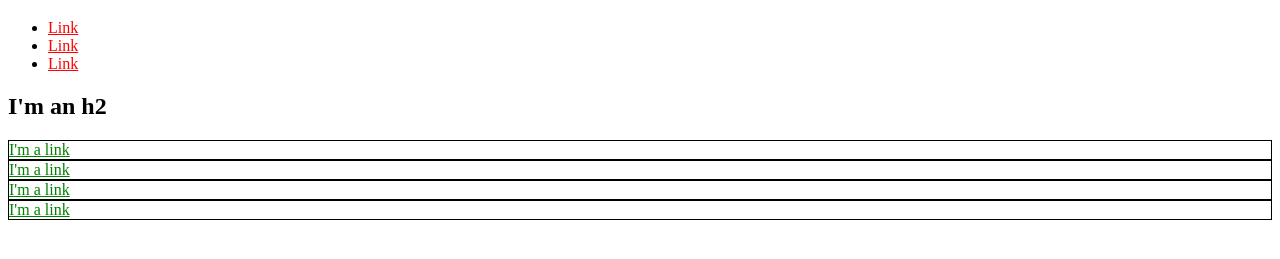
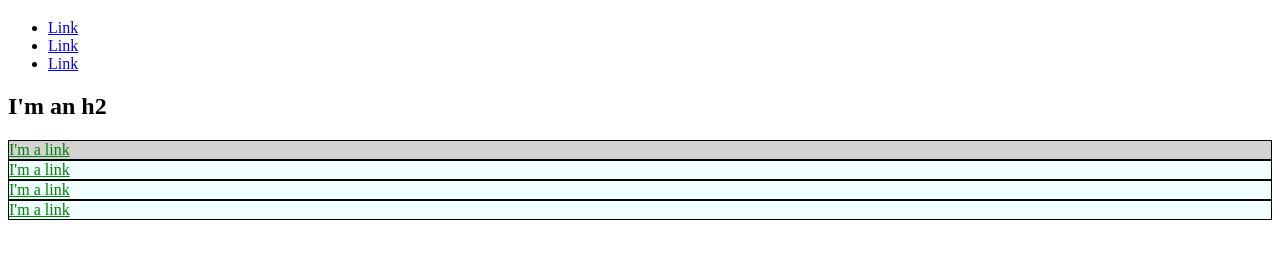
Before and after one commit to tl-b/tl-b.github.io, a plain HTML site: page index.html in a window 1280 px wide. Shown: the part 61-320 px from the top of the page. Drawn offline with Linux system fonts and the light colour scheme.

Commit message:
Style changes

```diff
--- a/index.html
+++ b/index.html
@@ -3,32 +3,54 @@
   <head>
     <title>Test Page: Don't Panic</title>
     <meta charset="utf-8">
+    <style>
+      #exec-bio {
+        background-color:  lightgray;
+      }
+
+      .bio-box {
+        border: 1px solid black;
+      }
+
+      .bio-box a {
+        color: green;
+      }
+
+      .obg {
+        border: 1px solid black;
+        background-color: orange;
+      }
+
+      .azurebg {
+        background-color: azure;
+      }
+    </style>
   </head>
   <body>
     <h1>I'm an h1</h1>
     <ul>
       <li>
-        <a href="https://example.com/" style="color: red;">Link</a>
+        <a href="https://example.com/">Link</a>
       </li>
       <li>
-        <a href="https://example.com/" style="color: red;">Link</a>
+        <a href="https://example.com/">Link</a>
       </li>
       <li>
-        <a href="https://example.com/" style="color: red;">Link</a>
+        <a href="https://example.com/">Link</a>
       </li>
     </ul>
     <h2>I'm an h2</h2>
-    <div style="border: 1px solid black;">
-      <a href="https://example.com/" style="color: green;">I'm a link</a>
+    <div id="exec-bio" class="bio-box">
+      <a href="https://example.com/">I'm a link</a>
     </div>
-    <div style="border: 1px solid black;">
-      <a href="https://example.com/" style="color: green;">I'm a link</a>
+    <div class="bio-box azurebg">
+      <a href="https://example.com/">I'm a link</a>
     </div>
-    <div style="border: 1px solid black;">
-      <a href="https://example.com/" style="color: green;">I'm a link</a>
+    <div class="bio-box azurebg">
+      <a href="https://example.com/">I'm a link</a>
     </div>
-    <div style="border: 1px solid black;">
-      <a href="https://example.com/" style="color: green;">I'm a link</a>
+    <div class="bio-box azurebg">
+      <a href="https://example.com/">I'm a link</a>
     </div>
   </body>
 </html>
```
